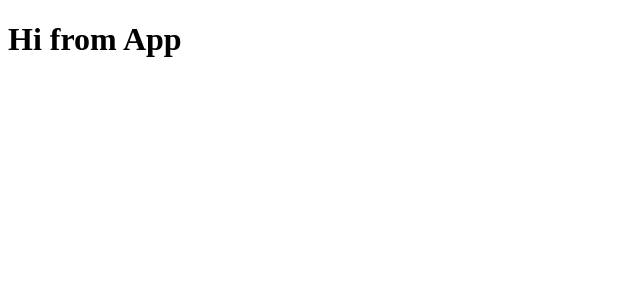
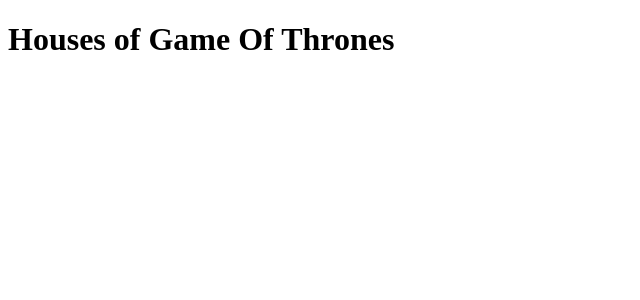
Before and after one commit to d1eter/houses-of-gof, a React (Vite) app: page / in a window 1280 px wide. Shown: the top 300 px of the page, without its empty margins (0-640 px from the left). Built offline with nearby package versions, Linux system fonts and the light colour scheme.

Commit message:
install axios package

```diff
--- a/package.json
+++ b/package.json
@@ -30,6 +30,7 @@
     "prettier": "^2.0.5"
   },
   "dependencies": {
+    "axios": "^0.19.2",
     "react": "^16.13.1",
     "react-dom": "^16.13.1"
   }
--- a/src/App.js
+++ b/src/App.js
@@ -4,7 +4,9 @@
 const App = () => {
   return (
     <React.StrictMode>
-      <h1>Hi from App</h1>
+      <div className="grid-container">
+        <h1>Houses of Game Of Thrones</h1>
+      </div>
     </React.StrictMode>
   );
 };
```
Also changed, not shown: 1 other file (tests, documents, lock files or other folders).
